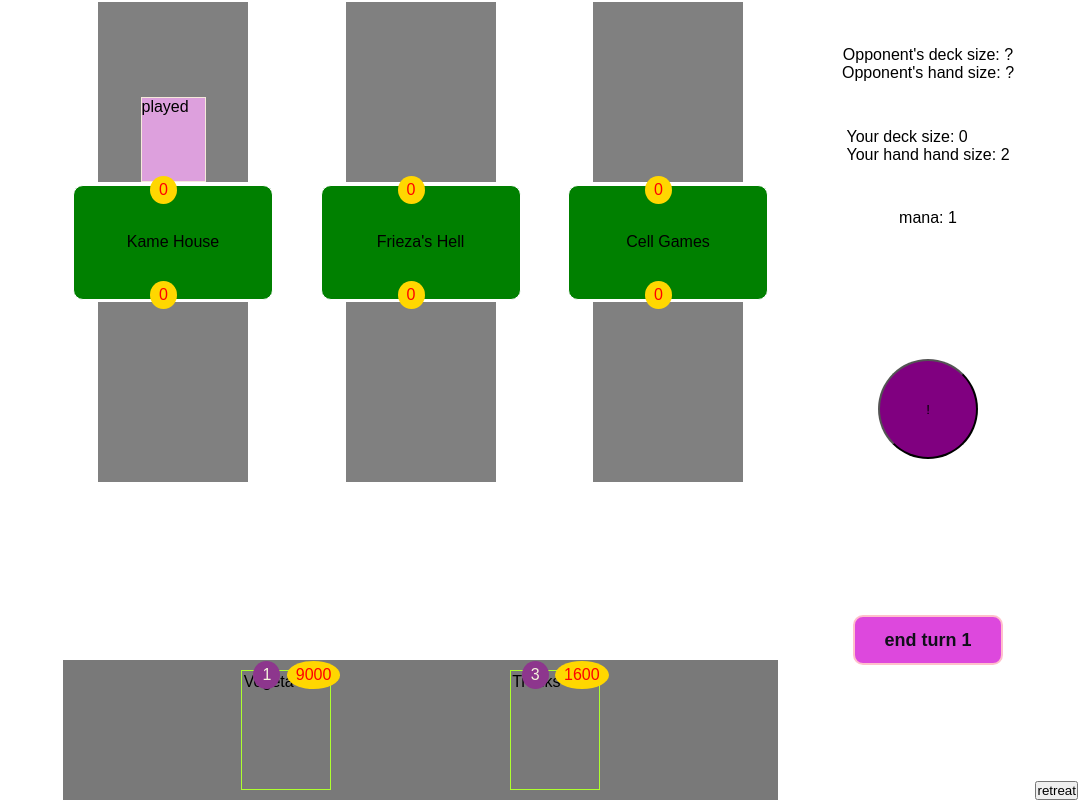
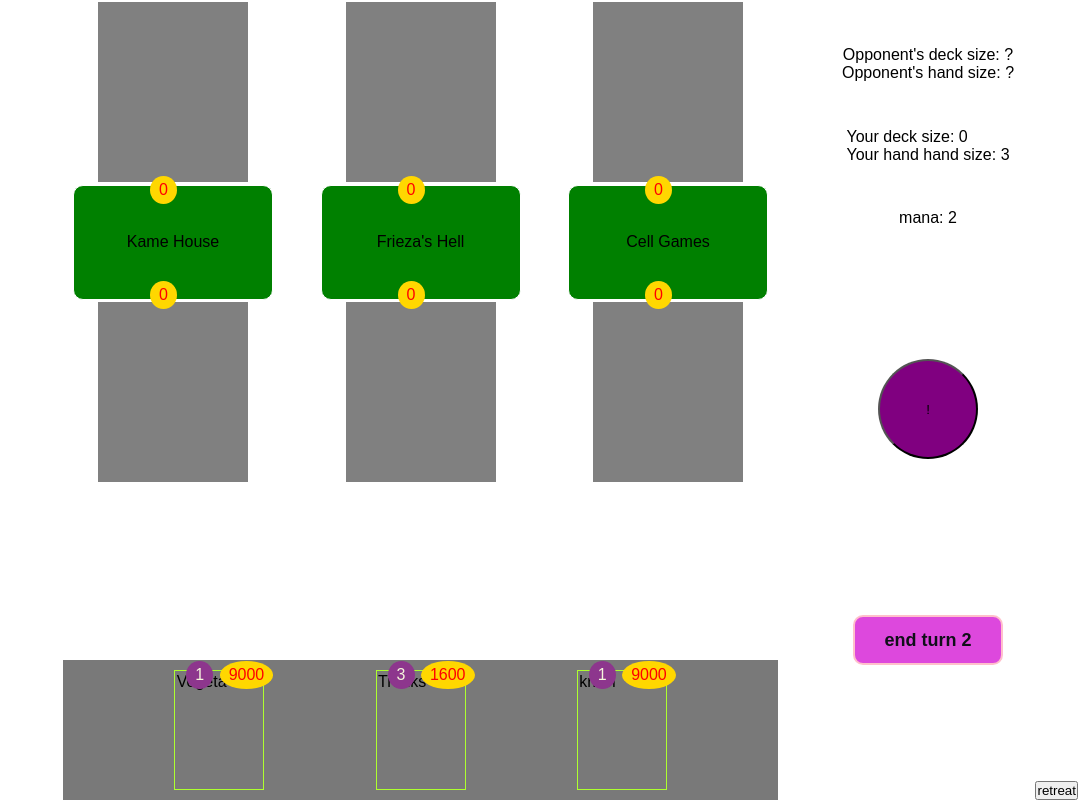
Before and after one commit to lam-garr/CCG-Sample, a React (Create React App) app in the folder client/: page /play in a window 1280 px wide. Shown: the whole page, without its empty margins (202-1280 px from the left). Built offline with nearby package versions, Linux system fonts and the light colour scheme.

Commit message:
Fix player priority card display ordering

```diff
--- a/client/src/components/Location.tsx
+++ b/client/src/components/Location.tsx
@@ -32,7 +32,12 @@
         <section className="main-location">
             <div className="location-top">
                 {prop.oppCards && prop.oppCards.map((card, i) => {
-                    return(<PlayingCard card={card} index={i} oppTimeOutLength={prop.oppTimeOutLength}/>);
+                    //if(prop.opponentPlayOrder[i] === card)
+                    //paass play order index to timeout
+                    //find index prop.opponentPlayOrder.findIndex(item => item === card)
+                    //cards will be flipped in order from teh index found
+                    const playIndex = prop.opponentPlayOrder.findIndex(item => item.id === card.id);
+                    return(<PlayingCard card={card} index={playIndex} oppTimeOutLength={prop.oppTimeOutLength}/>);
                 })}
             </div>
             <div className="location-mid" onClick={(e) => {handleSelectedLocation(e, prop.id)}}>
@@ -43,7 +48,8 @@
             <div className={getBottomLocationClassName()} onDrop={prop.handleOnDrop} onDragOver={prop.handleOnDrag} onDragLeave={prop.handleDragLeave}>
                 {prop.cards && prop.cards.map((card, i) => {
                     if(card.flip === true){
-                        return(<PlayingCard card={card} index={i} playerTimeOutLength={prop.playerTimeOutLength}/>)
+                        const playIndex = prop.playerPlayOrder.findIndex(item => item.id === card.id);
+                        return(<PlayingCard card={card} index={playIndex} playerTimeOutLength={prop.playerTimeOutLength}/>)
                     }
                     return(<Card handleDrag={prop.handleDrag} id={card} draggingCard={prop.draggingCard}
                         dragEnd={prop.dragEndCard} inLocation={true} isDraggable={handleCardsAlreadyPlayed(card)}
--- a/client/src/components/PlayingCard.tsx
+++ b/client/src/components/PlayingCard.tsx
@@ -12,7 +12,14 @@
         }
 
         if(prop.oppTimeOutLength){
-            return ((prop.oppTimeOutLength + prop.index + 1) * 1000)
+            //return ((prop.oppTimeOutLength + prop.index + 1) * 1000)
+            if(prop.index === 0) return (prop.oppTimeOutLength * 1000) + 1000;
+
+            if(prop.index === 1) return (prop.oppTimeOutLength * 1000) + 2000;
+
+            if(prop.index === 2) return (prop.oppTimeOutLength * 1000) + 3000;
+
+            if(prop.index === 3) return (prop.oppTimeOutLength * 1000) + 4000;
         }
 
         if(prop.index === 0){
@@ -23,7 +30,11 @@
             return 2000;
         }
 
-        return (((prop.index)+(1))*1000);
+        if(prop.index === 2){
+            return 3000;
+        }
+
+        return 4000;
     }
 
     useEffect(() => {
@@ -34,7 +45,8 @@
 
     return(
         <div className={cardStyleClass}>
-            played
+            {prop.card.name}
+            {prop.index}
         </div>
     )
 }
--- a/client/src/pages/GameBoard.tsx
+++ b/client/src/pages/GameBoard.tsx
@@ -11,8 +11,9 @@
 function GameBoard(){
 
     //handle data in hand and locations
-    const [ hand, setHand ] = useState<cardInterface[]>([{id:"111111", name: "Vegeta", description:"Galick Gun!!!", cost:1, power:9000, flip: false},
-                                                        {id:"2222222", name:"Trunks", description:"Burning Attack!", cost:3, power:1600, flip: false}
+    const [ hand, setHand ] = useState<cardInterface[]>([{id:"111111p", name: "Vegeta", description:"Galick Gun!!!", cost:1, power:9000, flip: false},
+                                                        {id:"2222222p", name:"Trunks", description:"Burning Attack!", cost:3, power:1600, flip: false},
+                                                        {id:"45454545p", name: "krillin", description:"Galick Gun!!!", cost:1, power:9000, flip: false}
                                                         ]);
 
     const [ leftLocation, setLeftLocation ] = useState<cardInterface[]>([]);
@@ -21,7 +22,7 @@
 
     const [ rightLocation, setRightLocation ] = useState<cardInterface[]>([]);
 
-    const [ oppLeftLocation, setOppLeftLocation ] = useState<cardInterface[]>([{id:"111111", name: "gohan", description:"Galick Gun!!!", cost:1, power:9000, flip: false}]);
+    const [ oppLeftLocation, setOppLeftLocation ] = useState<cardInterface[]>([]);
 
     const [ oppMiddleLocation, setOppMiddleLocation ] = useState<cardInterface[]>([]);
 
@@ -40,7 +41,7 @@
     const [ mana, setMana ] = useState(1);
 
     //state for handling turn number
-    const [ turn, setTurn ] = useState(1);
+    const [ turn, setTurn ] = useState(2);
 
     //state for displaying cards on select
     const [ selectedCard, setSelectedCard ] = useState<cardInterface>();
@@ -51,9 +52,15 @@
     //state for handling the order cards are played
     const [ playOrder, setPlayOrder ] = useState<cardInterface[]>([]);
 
+    //state for handling returned play order from api
+    const [ apiPlayOrder, setApiPlayOrder ] = useState<cardInterface[]>([]);
+
     //state for handling the order opponent's cards are played
-    const [ oppPlayOrder, setOppPlayOrder ] = useState<cardInterface[]>([{id:"111111", name: "Vegeta", description:"Galick Gun!!!", cost:1, power:9000, flip: false},
-    {id:"123456", name: "Omega Shenron", description:"Galick Gun!!!", cost:1, power:9000, flip: false}]);
+    const [ oppPlayOrder, setOppPlayOrder ] = useState<cardInterface[]>([
+    {id:"111111o", name: "Vegeta", description:"Galick Gun!!!", cost:1, power:9000, flip: false},
+    {id:"123456o", name: "Omega Shenron", description:"HAHAHAHA!!!", cost:1, power:9000, flip: false},
+    {id:"987654o", name: "Beerus", description:"Destruction!!!", cost:1, power:9000, flip: false},
+    {id:"246810o", name: "Broly", description:"AAARRGHHHHHHH!!!", cost:1, power:9000, flip: false},]);
 
     //state for display priority
     const [ priority, setPriority ] = useState<string>("player");
@@ -359,12 +366,13 @@
 
         //disable end turn button, then enable at end
 
-        const playerMock1 = [{id:"111111", name: "Vegeta", description:"Galick Gun!!!", cost:1, power:9000, flip: true}]
-        const oppMock1 = [{id:"111111", name: "gohan", description:"Galick Gun!!!", cost:1, power:9000, flip: false},{id:"111111", name: "Vegeta", description:"Galick Gun!!!", cost:1, power:9000, flip: true}]
-        const oppMock2 = [{id:"123456", name: "Omega Shenron", description:"Galick Gun!!!", cost:1, power:9000, flip: true}]
+        //make api call to get retrned data
+
+        let playerMock1 = [{id:"111111p", name: "Vegeta", description:"Galick Gun!!!", cost:1, power:9000, flip: true}, {id:"45454545p", name: "krillin", description:"Galick Gun!!!", cost:1, power:9000, flip: true}]
+        const oppMock1 = [{id:"111111o", name: "Vegeta", description:"Galick Gun!!!", cost:1, power:9000, flip: false},{id:"987654o", name: "Beerus", description:"Destruction!!!", cost:1, power:9000, flip: false}]
+        const oppMock2 = [{id:"123456o", name: "Omega Shenron", description:"Galick Gun!!!", cost:1, power:9000, flip: true},{id:"246810o", name: "Broly", description:"AAARRGHHHHHHH!!!", cost:1, power:9000, flip: false}]
 
         //check priority for cards to be displayed
-
         if(priority === "player"){
 
             setOppTimeOut(playOrder.length);
@@ -384,6 +392,10 @@
                 }
             })
 
+            //set apiPlayOrder with data returned from api after call
+            setApiPlayOrder([{id:"45454545p", name: "krillin", description:"Galick Gun!!!", cost:1, power:9000, flip: false},
+            {id:"111111p", name: "Vegeta", description:"Galick Gun!!!", cost:1, power:9000, flip: false}])
+
             playOrder.forEach(card => {
                 if(leftLocation.includes(card)){
                     //set location with data from server
@@ -399,39 +411,9 @@
                 }
             })
 
-            setPlayOrder([])
+            setPlayOrder([]);
             return;
 
-            /* setTimeout(() => {
-                oppPlayOrder.forEach((card, i) => {
-                    //check if returned location data for opp contains the card played
-                    //apiResponse.oppLeftLocation.includes(card)
-                    if(true){
-                        //set opp location with data from server
-                        setTimeout(() => {
-                            setOppLeftLocation(oppMock1)
-                        }, i * 1000)
-                    }
-
-                    if(true){
-                        //set opp location with data from server
-                        setTimeout(() => {
-                            setOppMiddleLocation(oppMock2)
-                        }, i * 1000)
-                    }
-
-                    if(oppRightLocation.includes(card)){
-
-                    }
-                })
-
-                //finish end turn tasks
-
-                //clear cards played this turn
-                setPlayOrder([]);
-
-                return;
-            }, ((playOrder.length) * 1000)); */
         }
 
         if(priority === "opponent"){
@@ -441,16 +423,12 @@
                 //apiResponse.oppLeftLocation.includes(card)
                 if(true){
                     //set opp location with data from server
-                    setTimeout(() => {
                         setOppLeftLocation(oppMock1)
-                    }, i * 1000)
                 }
 
                 if(true){
                     //set opp location with data from server
-                    setTimeout(() => {
                         setOppMiddleLocation(oppMock2)
-                    }, i * 1000)
                 }
 
                 if(oppRightLocation.includes(card)){
@@ -474,10 +452,9 @@
                 }
             })
 
-            setPlayOrder([]);
+            //setPlayOrder([]);
             return;
         }
-
     }
 
     //useEffect to handle mana change when turn ends
@@ -527,19 +504,22 @@
                         oppCards={oppLeftLocation} hover={hoverLeft} draggingCard={dragging}
                         dragEndCard={cardDragEnd} playedCards={played} myMana={mana}
                         selectCard={displayCardInfo} toggleDisplay={toggleCardDisplay} handleLocationDisplay={handleDisplayingLocation}
-                        playerTimeOutLength={playerTimeOut} oppTimeOutLength={oppTimeOut}/>
+                        playerTimeOutLength={playerTimeOut} oppTimeOutLength={oppTimeOut} playerPlayOrder={apiPlayOrder}
+                        opponentPlayOrder={oppPlayOrder}/>
                     <Location id={{id:"2222", name:"Frieza's Hell", description:"", playerPower: 0, oppPower: 0}} handleDrag={handleDragFromMid} handleOnDrag={handleDragOverMidLocation}
                         handleDragLeave={handleDragLeaveMidLocation} handleOnDrop={handleDropMidLocation} cards={middleLocation}
                         oppCards={oppMiddleLocation} hover={hoverMid} draggingCard={dragging}
                         dragEndCard={cardDragEnd} playedCards={played} myMana={mana}
                         selectCard={displayCardInfo} toggleDisplay={toggleCardDisplay} handleLocationDisplay={handleDisplayingLocation}
-                        playerTimeOutLength={playerTimeOut} oppTimeOutLength={oppTimeOut}/>
+                        playerTimeOutLength={playerTimeOut} oppTimeOutLength={oppTimeOut} playerPlayOrder={apiPlayOrder}
+                        opponentPlayOrder={oppPlayOrder}/>
                     <Location id={{id:"3333", name:"Cell Games", description:"", playerPower: 0, oppPower: 0}} handleDrag={handleDragFromRight} handleOnDrag={handleDragOverRightLocation}
                         handleDragLeave={handleDragLeaveRightLocation} handleOnDrop={handleDropRightLocation} cards={rightLocation}
                         oppCards={oppRightLocation} hover={hoverRight} draggingCard={dragging}
                         dragEndCard={cardDragEnd} playedCards={played} myMana={mana}
                         selectCard={displayCardInfo} toggleDisplay={toggleCardDisplay} handleLocationDisplay={handleDisplayingLocation}
-                        playerTimeOutLength={playerTimeOut} oppTimeOutLength={oppTimeOut}/>
+                        playerTimeOutLength={playerTimeOut} oppTimeOutLength={oppTimeOut} playerPlayOrder={apiPlayOrder}
+                        opponentPlayOrder={oppPlayOrder}/>
                 </section>
                 <section className="bottom">
                     <div className="hand" onDrop={handleDropToHand} onDragOver={handleDragOverHand}>
--- a/client/src/utils/interfaces/locationPropInterface.ts
+++ b/client/src/utils/interfaces/locationPropInterface.ts
@@ -18,5 +18,7 @@
     toggleDisplay: () => void,
     handleLocationDisplay: (locationData: locationInterface) => void,
     playerTimeOutLength: number,
-    oppTimeOutLength: number;
+    oppTimeOutLength: number,
+    playerPlayOrder: cardInterface[],
+    opponentPlayOrder: cardInterface[];
 }
```
